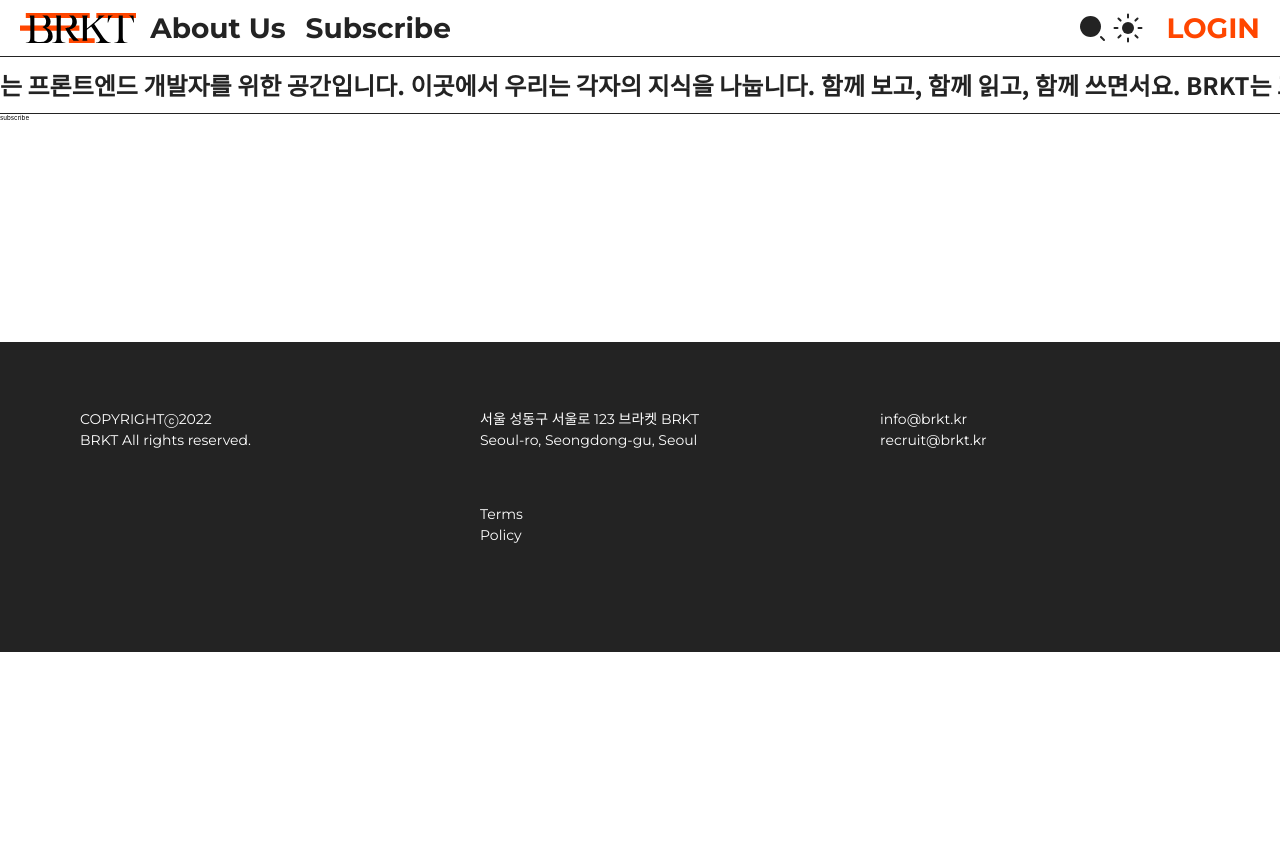
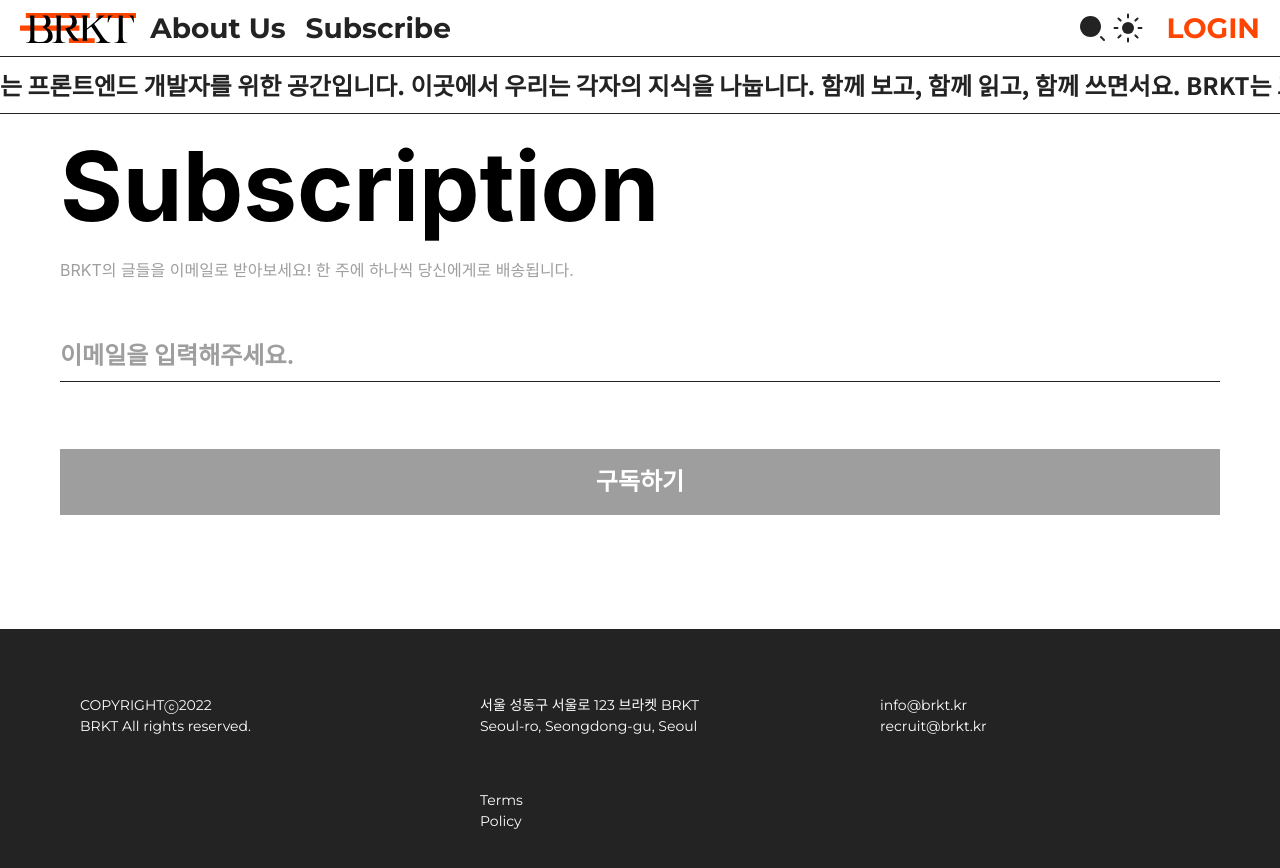
Before and after one commit to daechuyaza/brkt, a Next.js app: page /subscribe in a window 1280 px wide. Shown: the top 868 px of the page. Before the commit the page ends 800 px from the top, so only its background shows below. Built offline with nearby package versions, Linux system fonts and the light colour scheme.

Commit message:
Feature add subscribe layout

```diff
--- a/src/pages/subscribe/index.tsx
+++ b/src/pages/subscribe/index.tsx
@@ -1,5 +1,84 @@
+import { Button } from '@common/ui/Button/Button';
+import { TextInput } from '@common/ui/TextInput/TextInput';
+import styled from '@emotion/styled';
+import { FormProvider, useForm } from 'react-hook-form';
+
+type FormValue = {
+  email: string;
+};
+
 function Subscribe() {
-  return <div>subscribe</div>;
+  const methods = useForm({
+    mode: 'onChange',
+    defaultValues: {
+      email: ''
+    }
+  });
+
+  const {
+    handleSubmit,
+    formState: { isValid, isDirty }
+  } = methods;
+
+  function subscribe(data: FormValue) {
+    const { email } = data;
+
+    console.log(email);
+  }
+
+  const emailValidation = {
+    required: '이메일을 입력해 주세요.',
+    pattern: {
+      value: /^([a-zA-Z0-9\-\_\.]+)@([a-zA-Z0-9_\-\_\.]+)\.([a-zA-Z]{2,5})$/,
+      message: '이메일 형식이 맞지 않습니다.'
+    }
+  };
+
+  return (
+    <Container className="subscribe">
+      <Heading>Subscription</Heading>
+      <Caption>BRKT의 글들을 이메일로 받아보세요! 한 주에 하나씩 당신에게로 배송됩니다.</Caption>
+      <FormProvider {...methods}>
+        <form onSubmit={handleSubmit(subscribe)}>
+          <InputWrapper>
+            <TextInput
+              name="email"
+              size="large"
+              placeholder="이메일을 입력해주세요."
+              validation={emailValidation}
+            />
+          </InputWrapper>
+          <Button
+            text="구독하기"
+            type="submit"
+            size="large"
+            theme="primary"
+            disabled={!isValid || !isDirty}
+          />
+        </form>
+      </FormProvider>
+    </Container>
+  );
 }
 
+const Container = styled.div`
+  padding-left: ${(props) => props.theme.spacing[8]};
+  padding-right: ${(props) => props.theme.spacing[8]};
+`;
+
+const Heading = styled.h1`
+  font-size: ${(props) => props.theme.fontSize.headline1};
+`;
+
+const Caption = styled.span`
+  color: ${(props) => props.theme.colors.secondary};
+  display: block;
+  font-size: ${(props) => props.theme.fontSize.caption1};
+  margin-bottom: 48px;
+`;
+
+const InputWrapper = styled.div`
+  margin-bottom: 48px;
+`;
+
 export default Subscribe;
```
